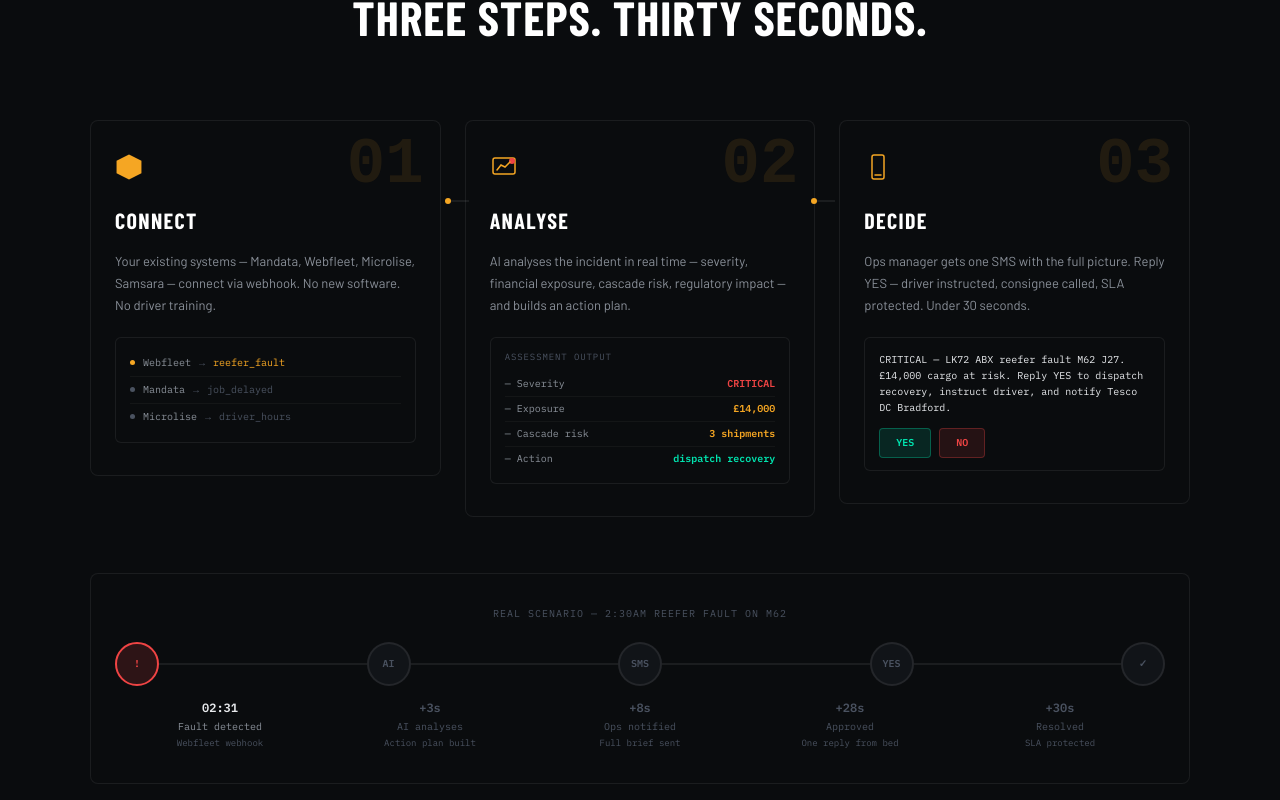
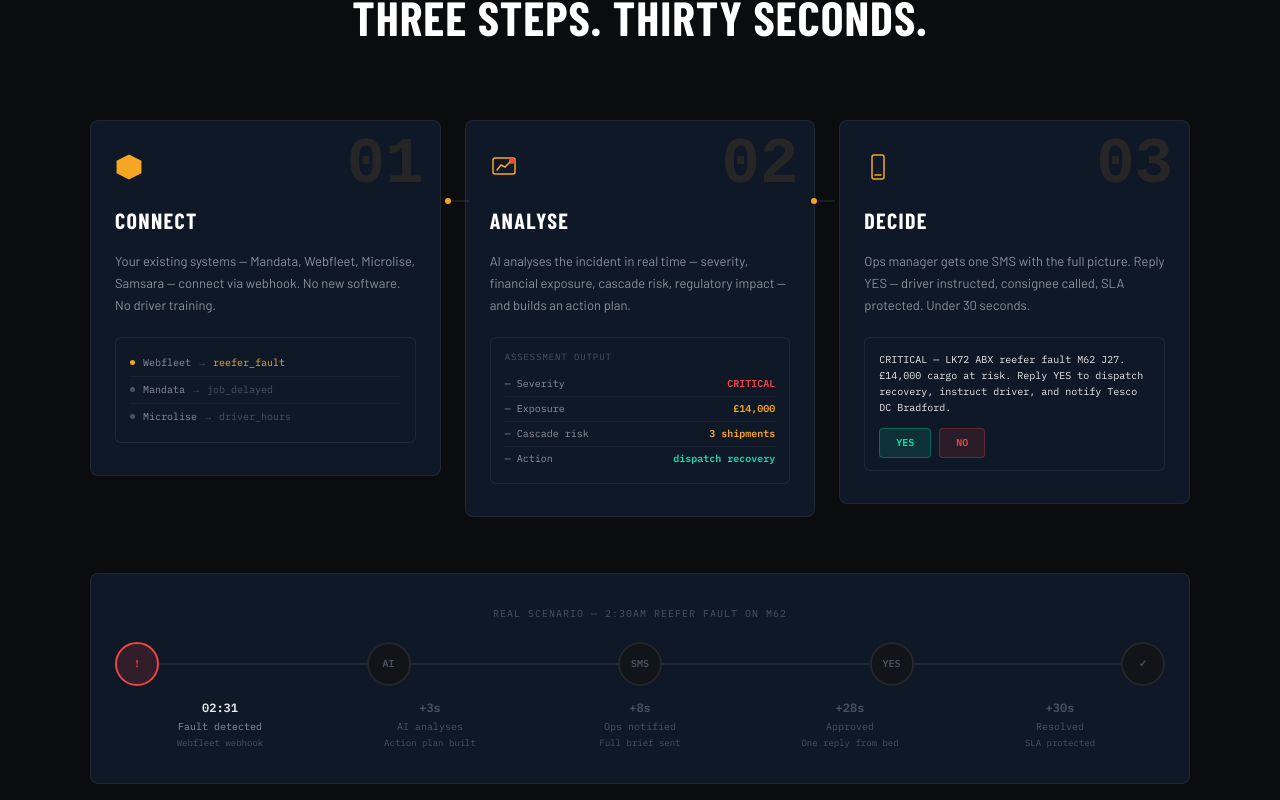
Before and after one commit to waterwellproject8-star/disruption-hub, a Next.js app: page / in a window 1280 px wide. Shown: the part 1760-2560 px from the top of the page. Built offline with nearby package versions, Linux system fonts and the light colour scheme; a web font is replaced by a local one.

Commit message:
page.js: change step cards, detail boxes, timeline strip, dashboard preview, and founder card backgrounds from #0a0c0e to T.navyCard (#0f1826) — consistent card surface colour

```diff
--- a/app/page.js
+++ b/app/page.js
@@ -346,7 +346,7 @@ export default function HomePage() {
       <div style={{ height: '2px', background: 'linear-gradient(to right, rgba(245,166,35,0.03), rgba(245,166,35,0.4), rgba(245,166,35,0.03))' }} />
 
       {/* ── DASHBOARD PREVIEW ────────────────────────────────────────────────── */}
-      <section className="dh-preview-section dash-desktop-section" style={{ background: '#0a0c0e', padding: '48px 24px', overflowX: 'hidden', width: '100%' }}>
+      <section className="dh-preview-section dash-desktop-section" style={{ background: T.navyCard, padding: '48px 24px', overflowX: 'hidden', width: '100%' }}>
         <div style={{ maxWidth: 1100, margin: '0 auto' }}>
           <div style={{ display: 'flex', alignItems: 'center', gap: 12, marginBottom: 24 }}>
             <div style={{ height: 1, width: 32, background: 'rgba(255,255,255,0.15)' }} />
@@ -407,14 +407,14 @@ export default function HomePage() {
           }}>
             {/* ── Card 1: CONNECT ── */}
             <motion.div initial={{ opacity: 0, y: 24 }} whileInView={{ opacity: 1, y: 0 }} viewport={{ once: true, margin: '-60px' }} transition={{ duration: 0.5, delay: 0 }}>
-            <div style={{ background: '#0a0c0e', border: '1px solid rgba(255,255,255,0.07)', borderRadius: 8, padding: '32px 24px', position: 'relative', overflow: 'hidden' }}>
+            <div style={{ background: T.navyCard, border: '1px solid rgba(255,255,255,0.07)', borderRadius: 8, padding: '32px 24px', position: 'relative', overflow: 'hidden' }}>
               <div style={{ position: 'absolute', top: 12, right: 16, fontFamily: 'monospace', fontSize: 64, fontWeight: 900, color: 'rgba(245,166,35,0.10)', lineHeight: 1, zIndex: 0 }}>01</div>
               <div style={{ marginBottom: 16, position: 'relative', zIndex: 1 }}>
                 <svg width="28" height="28" viewBox="0 0 18 18"><polygon points="9,1 17,5 17,13 9,17 1,13 1,5" fill="#f5a623"/></svg>
               </div>
               <h3 style={{ fontFamily: FF.condensed, fontSize: 22, fontWeight: 800, textTransform: 'uppercase', letterSpacing: '0.06em', color: '#fff', marginBottom: 12 }}>Connect</h3>
               <p style={{ fontSize: 13, color: '#8a9099', lineHeight: 1.7, marginBottom: 20 }}>Your existing systems — Mandata, Webfleet, Microlise, Samsara — connect via webhook. No new software. No driver training.</p>
-              <div style={{ background: '#0a0c0e', border: '1px solid rgba(255,255,255,0.07)', borderRadius: 6, padding: '12px 14px' }}>
+              <div style={{ background: T.navyCard, border: '1px solid rgba(255,255,255,0.07)', borderRadius: 6, padding: '12px 14px' }}>
                 {[
                   { src: 'Webfleet', evt: 'reefer_fault', hot: true },
                   { src: 'Mandata', evt: 'job_delayed', hot: false },
@@ -438,7 +438,7 @@ export default function HomePage() {
 
             {/* ── Card 2: ANALYSE ── */}
             <motion.div initial={{ opacity: 0, y: 24 }} whileInView={{ opacity: 1, y: 0 }} viewport={{ once: true, margin: '-60px' }} transition={{ duration: 0.5, delay: 0.15 }}>
-            <div style={{ background: '#0a0c0e', border: '1px solid rgba(255,255,255,0.07)', borderRadius: 8, padding: '32px 24px', position: 'relative', overflow: 'hidden' }}>
+            <div style={{ background: T.navyCard, border: '1px solid rgba(255,255,255,0.07)', borderRadius: 8, padding: '32px 24px', position: 'relative', overflow: 'hidden' }}>
               <div style={{ position: 'absolute', top: 12, right: 16, fontFamily: 'monospace', fontSize: 64, fontWeight: 900, color: 'rgba(245,166,35,0.10)', lineHeight: 1, zIndex: 0 }}>02</div>
               <div style={{ marginBottom: 16, position: 'relative', zIndex: 1 }}>
                 <svg width="28" height="28" viewBox="0 0 28 28" fill="none" stroke="#f5a623" strokeWidth="1.5" strokeLinecap="round">
@@ -449,7 +449,7 @@ export default function HomePage() {
               </div>
               <h3 style={{ fontFamily: FF.condensed, fontSize: 22, fontWeight: 800, textTransform: 'uppercase', letterSpacing: '0.06em', color: '#fff', marginBottom: 12 }}>Analyse</h3>
               <p style={{ fontSize: 13, color: '#8a9099', lineHeight: 1.7, marginBottom: 20 }}>AI analyses the incident in real time — severity, financial exposure, cascade risk, regulatory impact — and builds an action plan.</p>
-              <div style={{ background: '#0a0c0e', border: '1px solid rgba(255,255,255,0.07)', borderRadius: 6, padding: '12px 14px' }}>
+              <div style={{ background: T.navyCard, border: '1px solid rgba(255,255,255,0.07)', borderRadius: 6, padding: '12px 14px' }}>
                 <div style={{ fontFamily: FF.mono, fontSize: 9, color: '#4a5260', letterSpacing: '0.1em', marginBottom: 8 }}>ASSESSMENT OUTPUT</div>
                 {[
                   { k: 'Severity', v: 'CRITICAL', c: '#ef4444' },
@@ -473,7 +473,7 @@ export default function HomePage() {
 
             {/* ── Card 3: DECIDE ── */}
             <motion.div initial={{ opacity: 0, y: 24 }} whileInView={{ opacity: 1, y: 0 }} viewport={{ once: true, margin: '-60px' }} transition={{ duration: 0.5, delay: 0.3 }}>
-            <div style={{ background: '#0a0c0e', border: '1px solid rgba(255,255,255,0.07)', borderRadius: 8, padding: '32px 24px', position: 'relative', overflow: 'hidden' }}>
+            <div style={{ background: T.navyCard, border: '1px solid rgba(255,255,255,0.07)', borderRadius: 8, padding: '32px 24px', position: 'relative', overflow: 'hidden' }}>
               <div style={{ position: 'absolute', top: 12, right: 16, fontFamily: 'monospace', fontSize: 64, fontWeight: 900, color: 'rgba(245,166,35,0.10)', lineHeight: 1, zIndex: 0 }}>03</div>
               <div style={{ marginBottom: 16, position: 'relative', zIndex: 1 }}>
                 <svg width="28" height="28" viewBox="0 0 28 28" fill="none" stroke="#f5a623" strokeWidth="1.5" strokeLinecap="round">
@@ -483,7 +483,7 @@ export default function HomePage() {
               </div>
               <h3 style={{ fontFamily: FF.condensed, fontSize: 22, fontWeight: 800, textTransform: 'uppercase', letterSpacing: '0.06em', color: '#fff', marginBottom: 12 }}>Decide</h3>
               <p style={{ fontSize: 13, color: '#8a9099', lineHeight: 1.7, marginBottom: 20 }}>Ops manager gets one SMS with the full picture. Reply YES — driver instructed, consignee called, SLA protected. Under 30 seconds.</p>
-              <div style={{ background: '#0a0c0e', border: '1px solid rgba(255,255,255,0.07)', borderRadius: 6, padding: '14px 14px 12px' }}>
+              <div style={{ background: T.navyCard, border: '1px solid rgba(255,255,255,0.07)', borderRadius: 6, padding: '14px 14px 12px' }}>
                 <div style={{ fontFamily: FF.mono, fontSize: 10, color: '#e8eaed', lineHeight: 1.6, marginBottom: 12 }}>
                   CRITICAL — LK72 ABX reefer fault M62 J27. £14,000 cargo at risk. Reply YES to dispatch recovery, instruct driver, and notify Tesco DC Bradford.
                 </div>
@@ -511,7 +511,7 @@ export default function HomePage() {
               return { background: '#111418', border: '2px solid rgba(255,255,255,0.08)', color: '#4a5260' }
             }
             return (
-              <div ref={timelineRef} style={{ marginTop: 56, padding: '32px 24px', background: '#0a0c0e', border: '1px solid rgba(255,255,255,0.07)', borderRadius: 8 }}>
+              <div ref={timelineRef} style={{ marginTop: 56, padding: '32px 24px', background: T.navyCard, border: '1px solid rgba(255,255,255,0.07)', borderRadius: 8 }}>
                 <div style={{ fontFamily: FF.mono, fontSize: 10, color: '#4a5260', letterSpacing: '0.1em', marginBottom: 20, textAlign: 'center' }}>REAL SCENARIO — 2:30AM REEFER FAULT ON M62</div>
 
                 {/* DESKTOP */}
```
